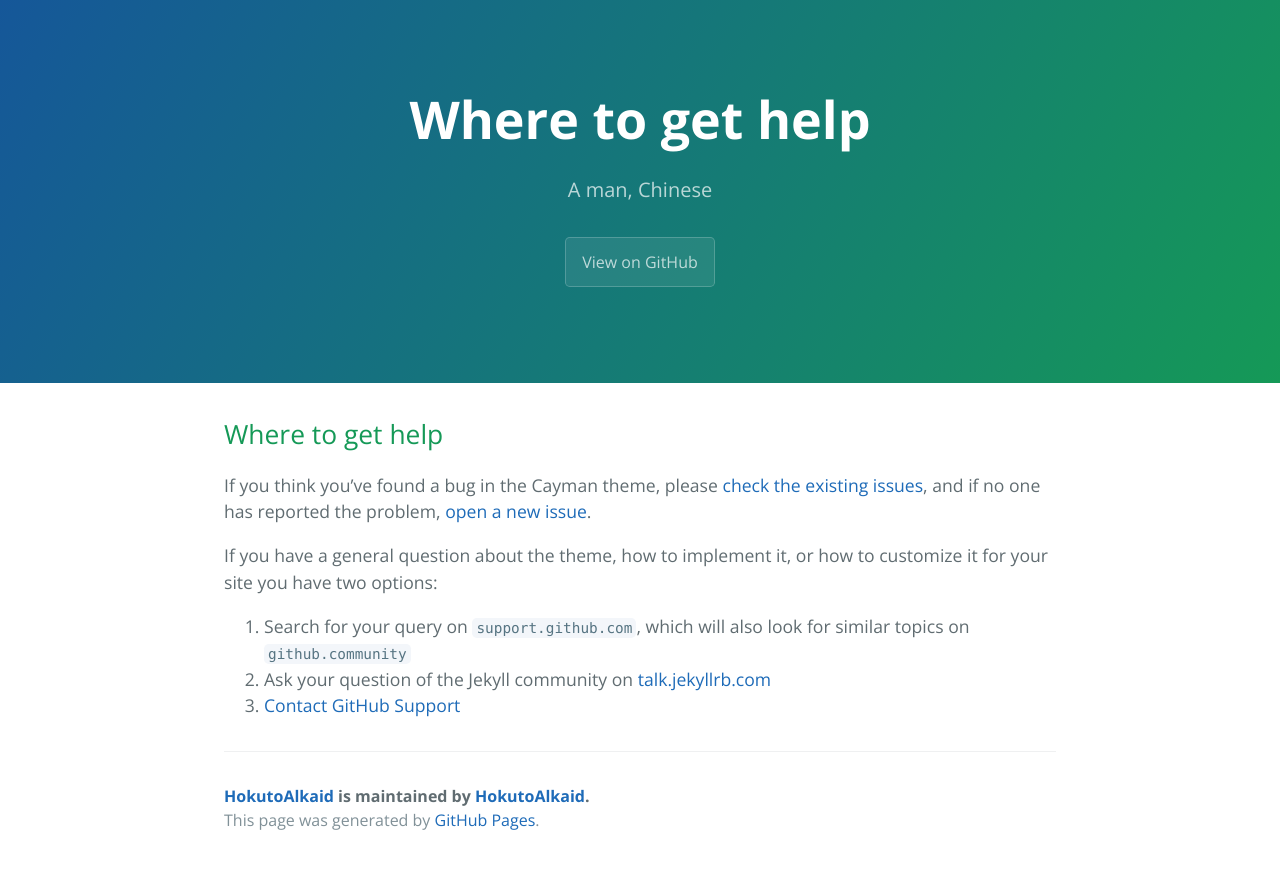
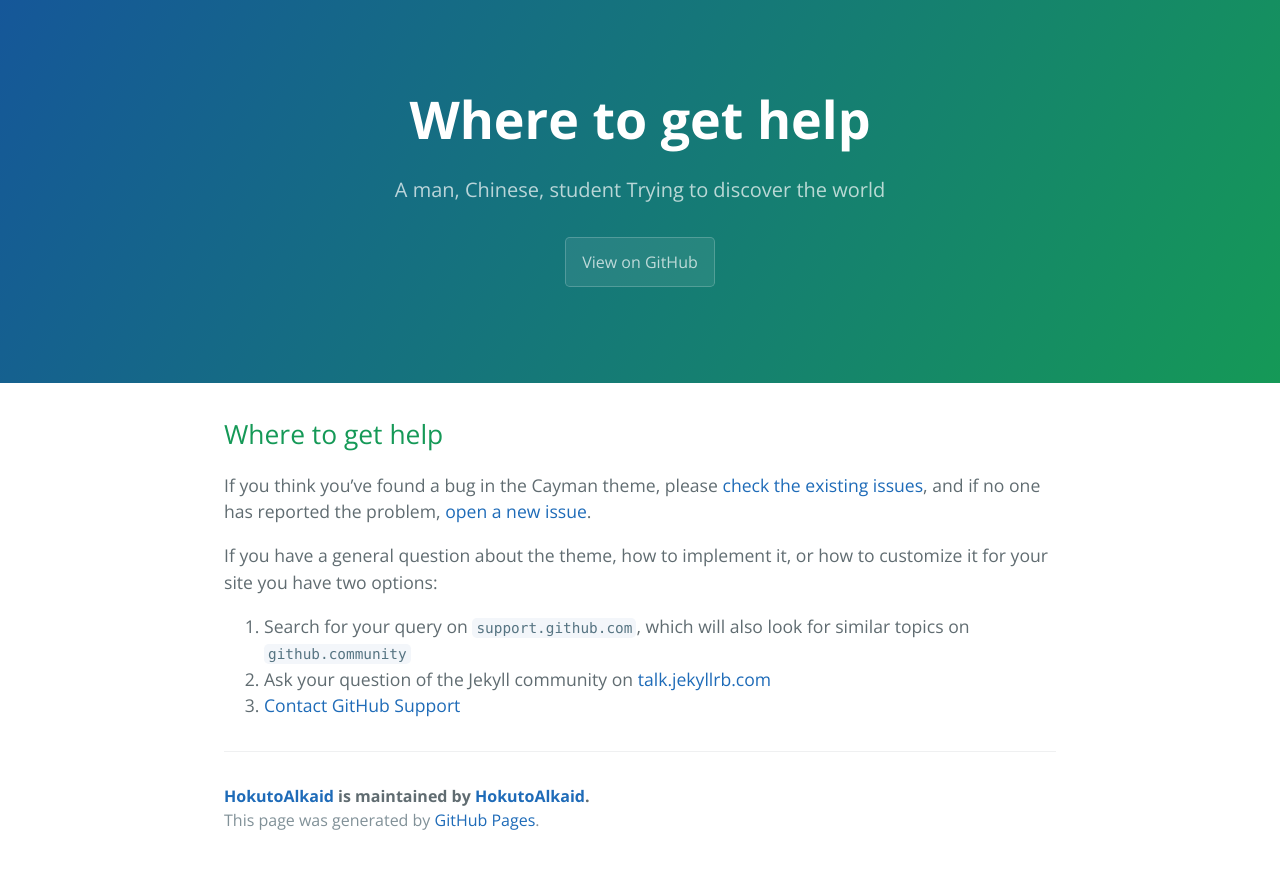
Before and after one commit to HokutoAlkaid/HokutoAlkaid, a Jekyll site: the page built from docs/SUPPORT.md, in a window 1280 px wide. Shown: the top 869 px of the page. Built offline with Jekyll 4.4.1, drawn with Linux system fonts in a browser that asks for light colours; our own code applies the rules of GitHub Pages for plain Markdown files.

Commit message:
Update _config.yml

```diff
--- a/_config.yml
+++ b/_config.yml
@@ -1,5 +1,6 @@
-title: HokutoAlkaid
-description: A man, Chinese
+title: HokutoAlkaid's blog
+description: A man, Chinese, student
+                Trying to discover the world
 show_downloads:
 google_analytics:
 theme: jekyll-theme-cayman
```
